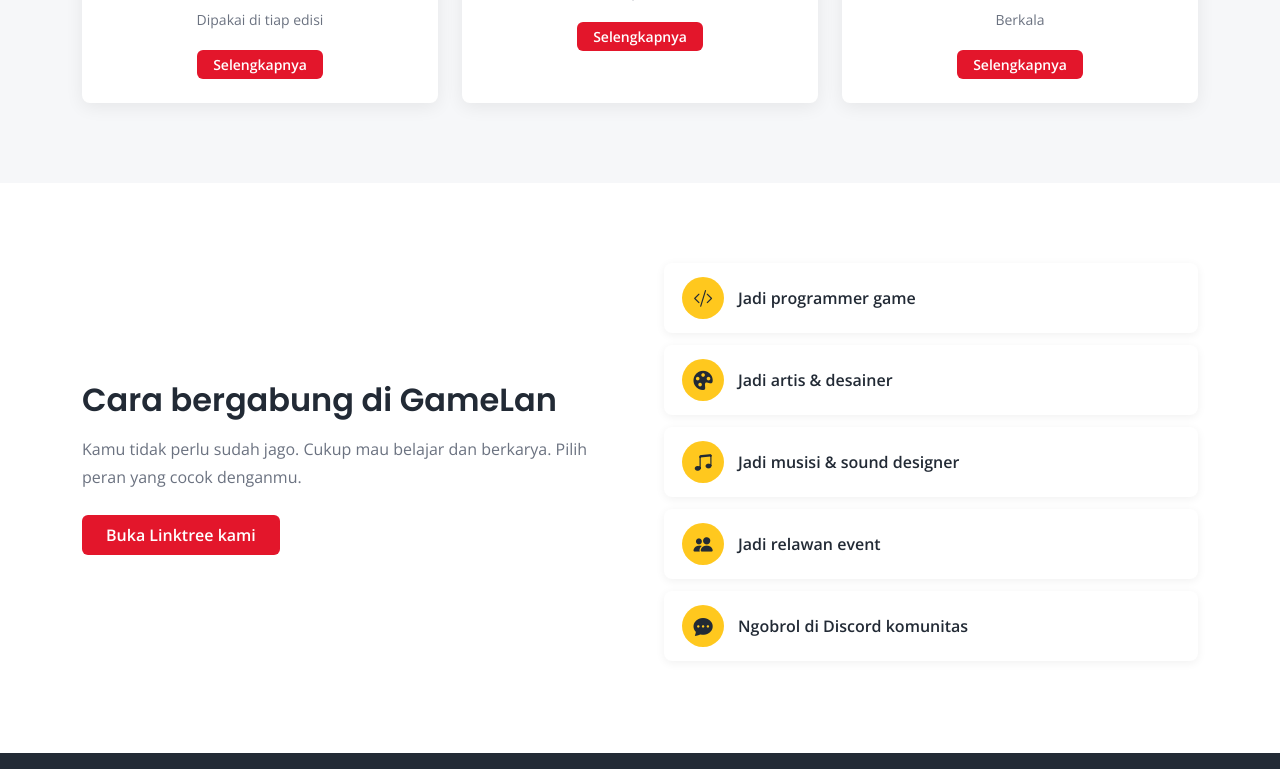
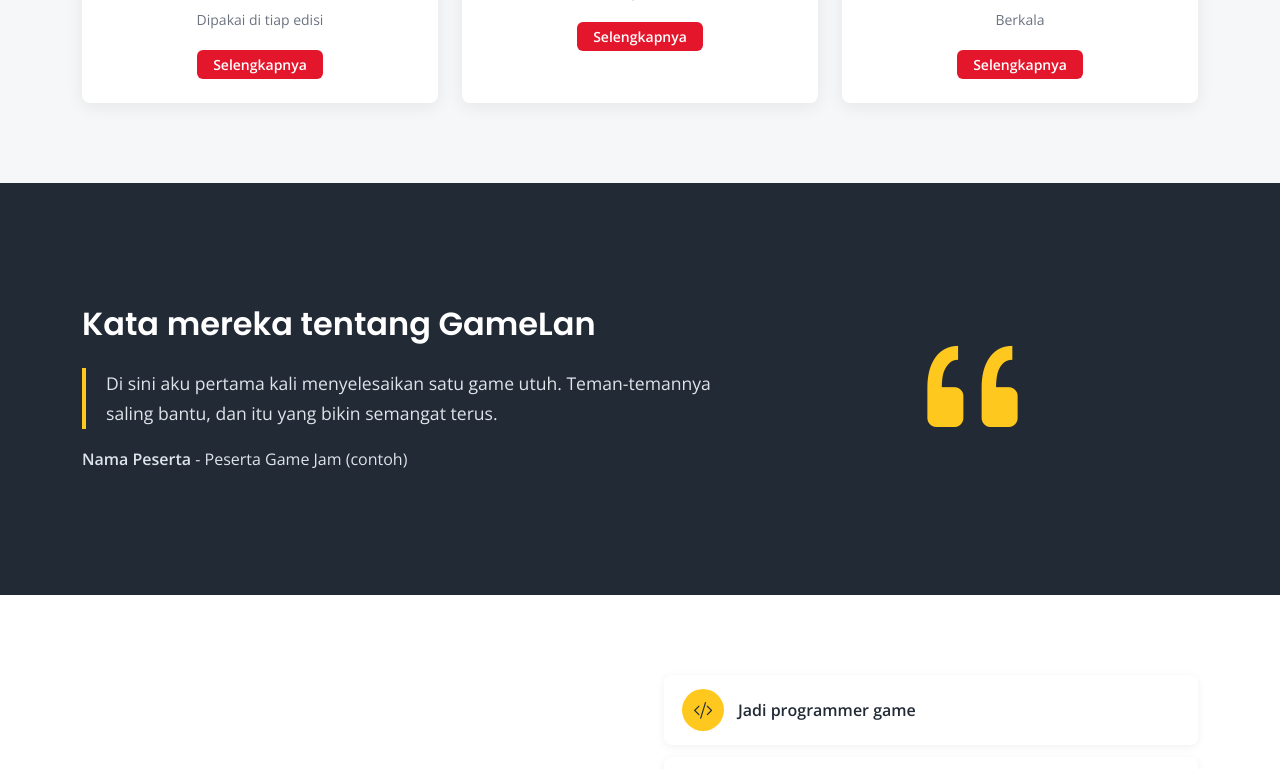
Before and after one commit to rizkicahyaa/gamelan-yk, a Next.js app: page / in a window 1280 px wide. Shown: the part 1557-2326 px from the top of the page. Built offline with nearby package versions, Linux system fonts and the light colour scheme.

Commit message:
feat: added testimonial section

```diff
--- /dev/null
+++ b/app/components/Testimonial.tsx
@@ -0,0 +1,20 @@
+export default function TestimonialSection() {
+    return (
+        <section className="testi">
+            <div className="container">
+                <div className="row align-items-center g-4">
+                    <div className="col-lg-7">
+                        <h2 className="mb-4">Kata mereka tentang GameLan</h2>
+                        <blockquote>Di sini aku pertama kali menyelesaikan satu game utuh. Teman-temannya saling bantu, dan itu yang bikin semangat terus.</blockquote>
+                        <p className="mt-3 fw-bold mb-0">
+                            Nama Peserta <span className="fw-normal">- Peserta Game Jam (contoh)</span>
+                        </p>
+                    </div>
+                    <div className="col-lg-5 text-center">
+                        <i className="bi bi-quote" style={{ fontSize: "9rem", color: "var(--yellow)" }}></i>
+                    </div>
+                </div>
+            </div>
+        </section>
+    );
+}
--- a/app/page.tsx
+++ b/app/page.tsx
@@ -3,11 +3,11 @@
 import Heroes from "./components/Heroes";
 import EventCountdown from "./components/EventCountdown";
 import ProgramSection from "./components/ProgramSection";
+import Testimonial from "./components/Testimonial";
 import JoinUs from "./components/JoinUs";
 // import StatsSection from "@/components/StatsSection";
 // import MemberSection from "@/components/MemberSection";
 // import BlogSection from "@/components/BlogSection";
-// import TestimonialSection from "@/components/TestimonialSection";
 // import ProudBanner from "@/components/ProudBanner";
 import Footer from "./components/Footer";
 
@@ -19,12 +19,12 @@
             <Heroes />
             <EventCountdown />
             <ProgramSection />
+            <Testimonial />
             <JoinUs />
             <Footer />
             {/* <StatsSection />
             <MemberSection />
             <BlogSection />
-            <TestimonialSection />
             <ProudBanner /> */}
         </>
     );
```
